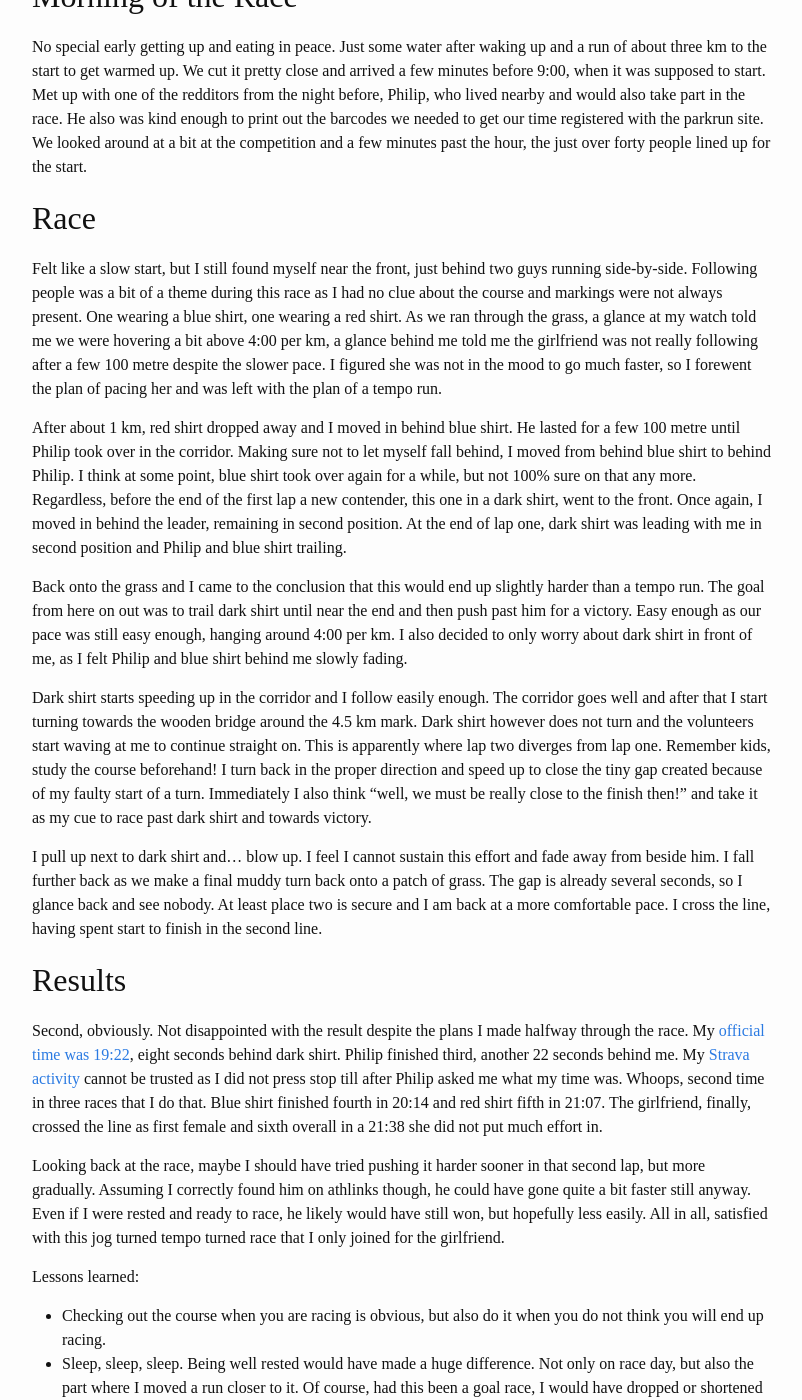
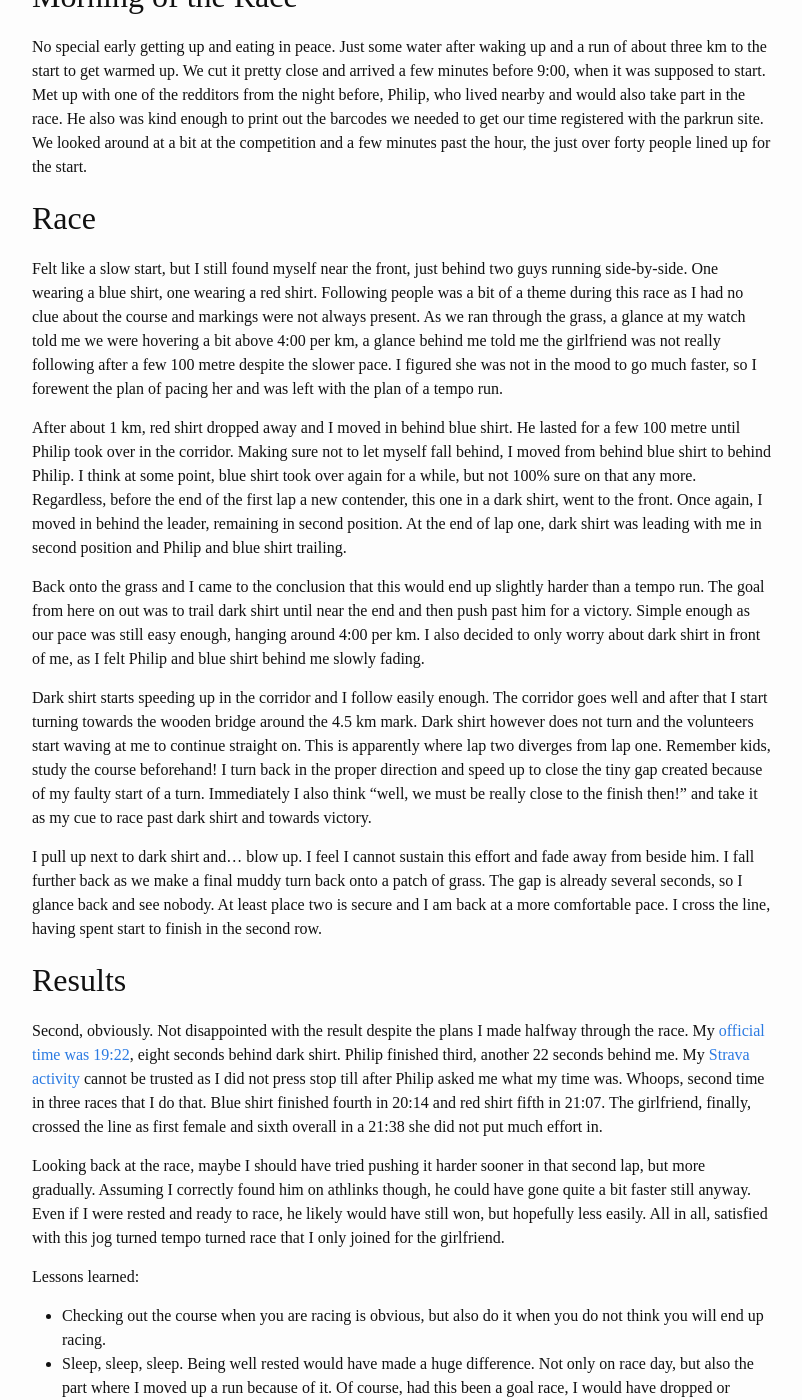
Before and after one commit to ward/run, a Jekyll site: the page built from _posts/2016-01-16-beckton-parkrun.md, in a window 1280 px wide and 1400 px high, scrolled down 1024 px. Shown: the whole window, without its empty margins (238-1040 px from the left). Built offline with Jekyll 4.4.1, drawn with Linux system fonts in a browser that asks for light colours; some of the changed text lies outside the part shown.

Commit message:
beckton parkrun proofread

```diff
--- a/_posts/2016-01-16-beckton-parkrun.md
+++ b/_posts/2016-01-16-beckton-parkrun.md
@@ -66,14 +66,14 @@ the just over forty people lined up for the start.
 ## Race
 
 Felt like a slow start, but I still found myself near the front, just behind
-two guys running side-by-side. Following people was a bit of a theme during
-this race as I had no clue about the course and markings were not always
-present. One wearing a blue shirt, one wearing a red shirt. As we ran through
-the grass, a glance at my watch told me we were hovering a bit above 4:00 per
-km, a glance behind me told me the girlfriend was not really following after a
-few 100 metre despite the slower pace. I figured she was not in the mood to go
-much faster, so I forewent the plan of pacing her and was left with the plan of
-a tempo run.
+two guys running side-by-side. One wearing a blue shirt, one wearing a red
+shirt. Following people was a bit of a theme during this race as I had no clue
+about the course and markings were not always present.  As we ran through the
+grass, a glance at my watch told me we were hovering a bit above 4:00 per km, a
+glance behind me told me the girlfriend was not really following after a few
+100 metre despite the slower pace. I figured she was not in the mood to go much
+faster, so I forewent the plan of pacing her and was left with the plan of a
+tempo run.
 
 After about 1 km, red shirt dropped away and I moved in behind blue shirt. He
 lasted for a few 100 metre until Philip took over in the corridor. Making sure
@@ -86,7 +86,7 @@ shirt was leading with me in second position and Philip and blue shirt trailing.
 
 Back onto the grass and I came to the conclusion that this would end up
 slightly harder than a tempo run. The goal from here on out was to trail dark
-shirt until near the end and then push past him for a victory. Easy enough as
+shirt until near the end and then push past him for a victory. Simple enough as
 our pace was still easy enough, hanging around 4:00 per km. I also decided to
 only worry about dark shirt in front of me, as I felt Philip and blue shirt
 behind me slowly fading.
@@ -106,7 +106,7 @@ effort and fade away from beside him. I fall further back as we make a final
 muddy turn back onto a patch of grass. The gap is already several seconds, so I
 glance back and see nobody. At least place two is secure and I am back at a
 more comfortable pace. I cross the line, having spent start to finish in the
-second line.
+second row.
 
 ## Results
 
@@ -131,7 +131,7 @@ Lessons learned:
 * Checking out the course when you are racing is obvious, but also do it when
   you do not think you will end up racing.
 * Sleep, sleep, sleep. Being well rested would have made a huge difference.
-  Not only on race day, but also the part where I moved a run closer to it.
+  Not only on race day, but also the part where I moved up a run because of it.
   Of course, had this been a goal race, I would have dropped or shortened that
   run rather than moving it around like that.
 * It is worthwhile to know if you have a decent sprint or are more made for the
```
Also changed, not shown: other parts of _posts/2016-01-16-beckton-parkrun.md (+11 -11 lines).
